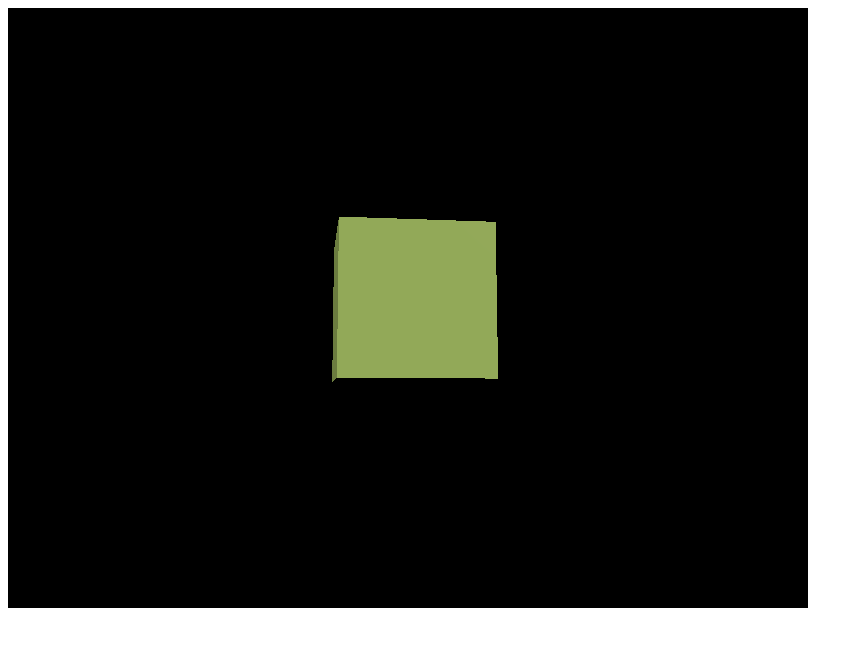
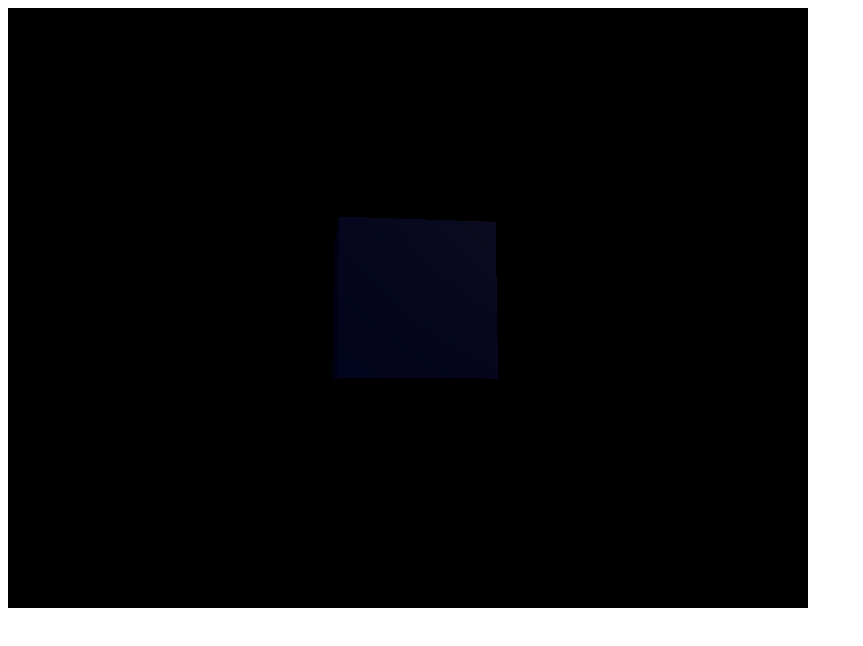
Before and after one commit to HayashiTomotaka/Graphics, a plain HTML site: page index.html in a window 1280 px wide. Shown: the whole page, without its empty margins (0-863 px from the left). Drawn offline with nearby package versions, Linux system fonts and the light colour scheme.

Commit message:
Update index.html

```diff
--- a/index.html
+++ b/index.html
@@ -30,7 +30,7 @@
 
     // 箱を作成
     var geometry = new THREE.BoxGeometry(1, 1, 1);
-    var material = new THREE.MeshPhongMaterial({ color: 81460101 });
+    var material = new THREE.MeshPhongMaterial({ color: 814 });
     var box = new THREE.Mesh(geometry, material);
     box.position.z = -5;
     scene.add(box);
```
